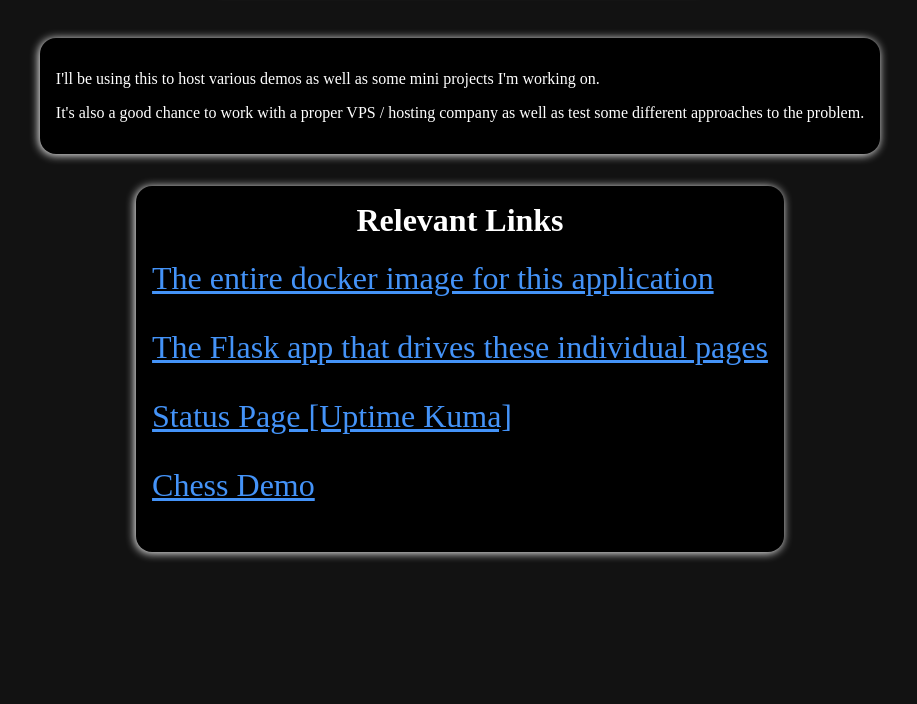
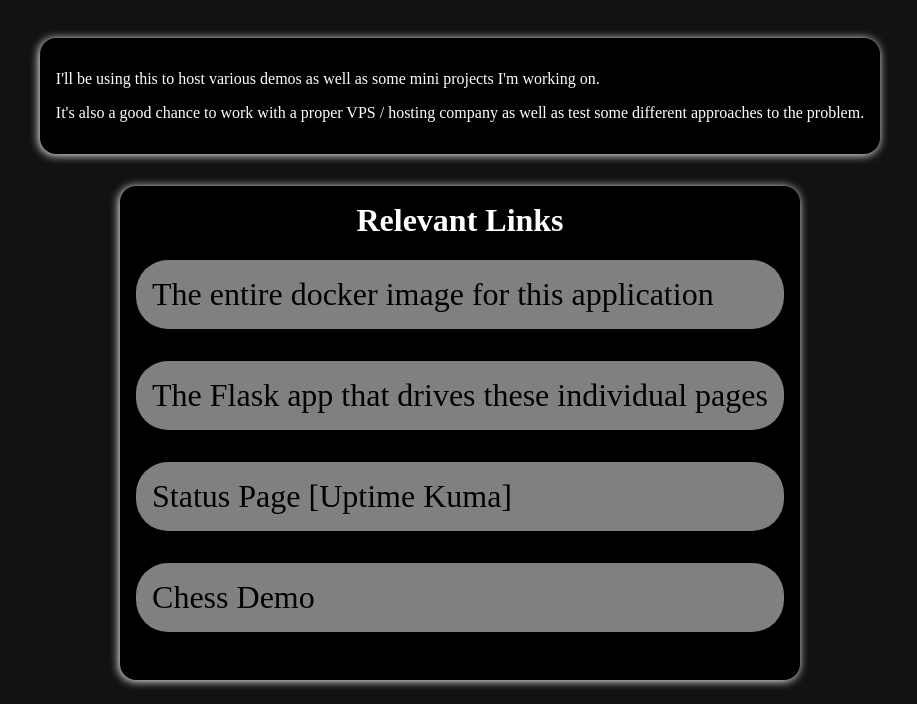
Before and after one commit to volutus/self-domain-flask, a Flask app: page / in a window 1280 px wide. Shown: the part 151-855 px from the top of the page, without its empty margins (180-1097 px from the left). Before the commit the page ends 711 px from the top, so only its background shows below. Run offline with Flask 3, Linux system fonts and the light colour scheme.

Commit message:
Style improvements (pill style links)

```diff
--- a/static/css/index.css
+++ b/static/css/index.css
@@ -22,5 +22,10 @@
     text-align: center;
 }
 .links-container > a {
-    display:block;
+    display: block;
+    background: gray;
+    border-radius: 1em;
+    padding: 0.5em;
+    text-decoration: none;
+    color: black;
 }
```
